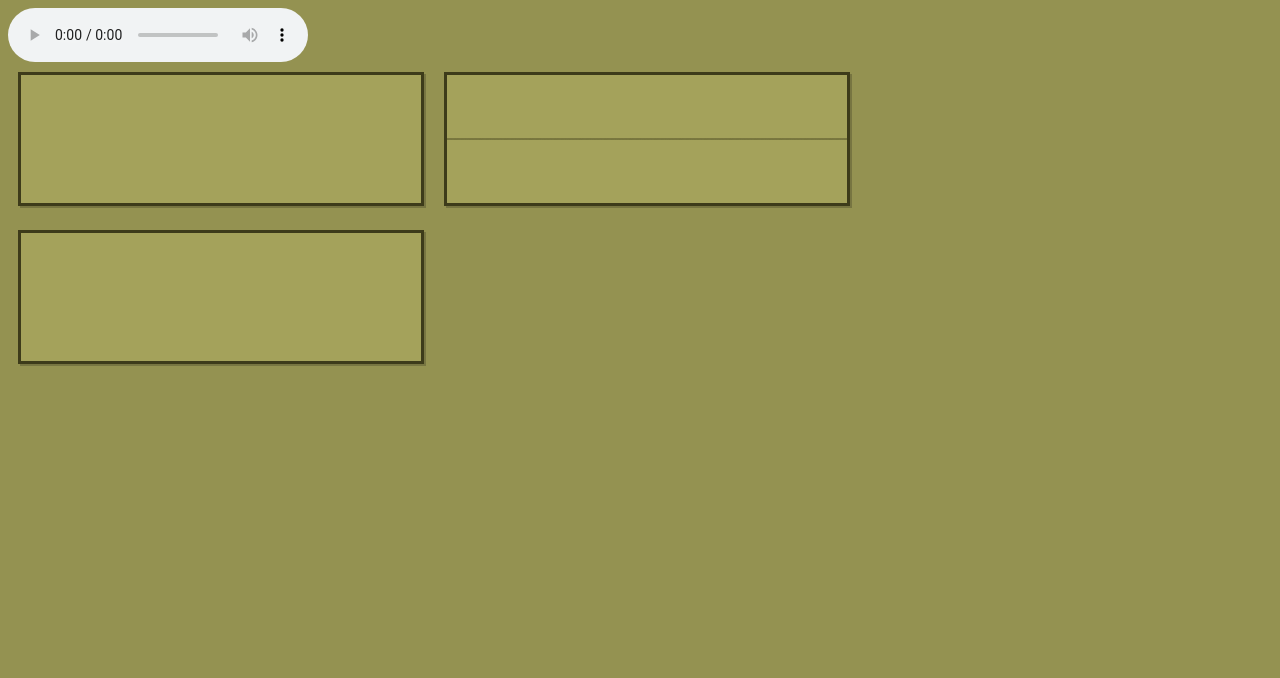
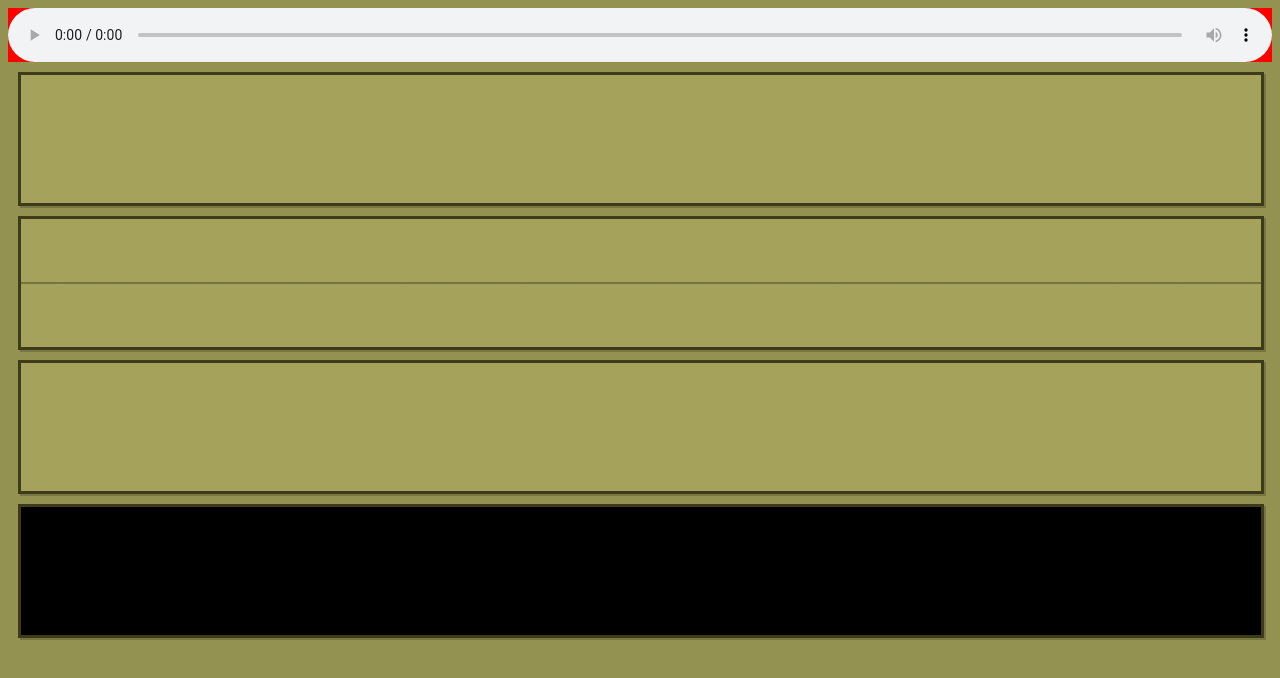
Before and after one commit to amneacsu/dsp, a website with bundled scripts: page src/index.html in a window 1280 px wide. Built offline with nearby package versions, Linux system fonts and the light colour scheme.

Commit message:
git live to fight another day

```diff
--- a/src/index.js
+++ b/src/index.js
@@ -1,19 +1,33 @@
+const audioContext = new window.AudioContext();
+
+// File Source
 import ElementSource from './source/ElementSource.js';
+const audioSource = new ElementSource(audioContext, 'data/1.mp3');
 
+const width = window.innerWidth - 40;
+
+// Speakers
 import AudioSink from './sink/AudioSink.js';
-import BarVisualizerSink from './sink/BarVisualizerSink.js';
-import LapseVisualizerSink from './sink/LapseVisualizerSink.js';
-import WaveVisualizerSink from './sink/WaveVisualizerSink.js';
-
-const audioContext = new window.AudioContext();
-const audioSource = new ElementSource(audioContext, 'data/1.mp3');
 const audioSink = new AudioSink(audioContext);
 
-const vsink0 = new BarVisualizerSink(audioContext);
-const vsink1 = new WaveVisualizerSink(audioContext);
-const vsink2 = new LapseVisualizerSink(audioContext);
+// Visualizer 1
+import BarVisualizerSink from './sink/BarVisualizerSink.js';
+const vsink1 = new BarVisualizerSink(audioContext, { width });
 
-audioSource.connect(vsink0);
+// Visualizer 2
+import WaveVisualizerSink from './sink/WaveVisualizerSink.js';
+const vsink2 = new WaveVisualizerSink(audioContext, { width });
+
+// Visualizer 3
+import LapseVisualizerSink from './sink/LapseVisualizerSink.js';
+const vsink3 = new LapseVisualizerSink(audioContext, { width });
+
+// Visualizer 4
+import SpectrogramVisualizerSink from './sink/SpectrogramVisualizerSink.js';
+const vsink4 = new SpectrogramVisualizerSink(audioContext, { width });
+
 audioSource.connect(vsink1);
 audioSource.connect(vsink2);
+audioSource.connect(vsink3);
+audioSource.connect(vsink4);
 audioSource.connect(audioSink);
--- a/src/sink/LapseVisualizerSink.js
+++ b/src/sink/LapseVisualizerSink.js
@@ -6,8 +6,7 @@ export default class LapseVisualizerSink extends Visualizer {
     const data = new Uint8Array(analyser.frequencyBinCount * 2);
     analyser.getByteTimeDomainData(data);
 
-    const imageData = drawContext.getImageData(1, 0, width - 1, height);
-    drawContext.putImageData(imageData, 0, 0);
+    this.offset(-1, 0);
 
     // const peak = data.reduce((a, b) => a > b ? a : b);
     const peak = data.reduce((a, b) => a + b) / data.length;
--- /dev/null
+++ b/src/sink/SpectrogramVisualizerSink.js
@@ -0,0 +1,32 @@
+import Visualizer from './Visualizer.js';
+
+let i = 0;
+
+export default class SpectrogramVisualizerSink extends Visualizer {
+  process(analyser, drawContext, width, height) {
+    this.offset(0, -1);
+
+    const data = new Uint8Array(analyser.frequencyBinCount);
+    analyser.getByteFrequencyData(data);
+
+    for (let x = 0; x < width; x++) {
+      // const index = ~~(this.width * (x / data.length));
+      const index = ~~(x * (data.length / width));
+
+      const p = data[index];
+      const l = p / 10;
+
+      i += 1;
+      if (i % 5000 === 0) {
+        // console.log(index);
+        // console.log(data.length / width);
+      }
+
+      drawContext.fillStyle = `hsl(58, 29%, ${l}%)`;
+      drawContext.fillRect(x, 0, 1, 1);
+    }
+
+    // return false;
+    return true;
+  }
+}
--- a/src/sink/Visualizer.js
+++ b/src/sink/Visualizer.js
@@ -17,7 +17,7 @@ const drawContext = (width, height) => {
 export default class Visualizer {
   constructor(context, params = {}) {
     const {
-      width = 400,
+      width = 1000,
       height = 128,
       fftSize = 2048,
       label = '',
@@ -35,6 +35,11 @@ export default class Visualizer {
     this.tick();
 
     return this.analyser;
+  }
+
+  offset(x, y) {
+    const imageData = this.drawContext.getImageData(x * -1, y, this.width + x, this.height - y);
+    this.drawContext.putImageData(imageData, 0, 0);
   }
 
   clear() {
--- a/src/style.css
+++ b/src/style.css
@@ -4,6 +4,7 @@ body {
 }
 
 canvas {
+  display: block;
   margin: 10px;
   border: #3D3B1A 3px solid;
   background-color: hsla(58, 29%, 50%, 1);
@@ -12,4 +13,6 @@ canvas {
 
 audio {
   display: block;
+  width: 100%;
+  background-color: red;
 }
```
